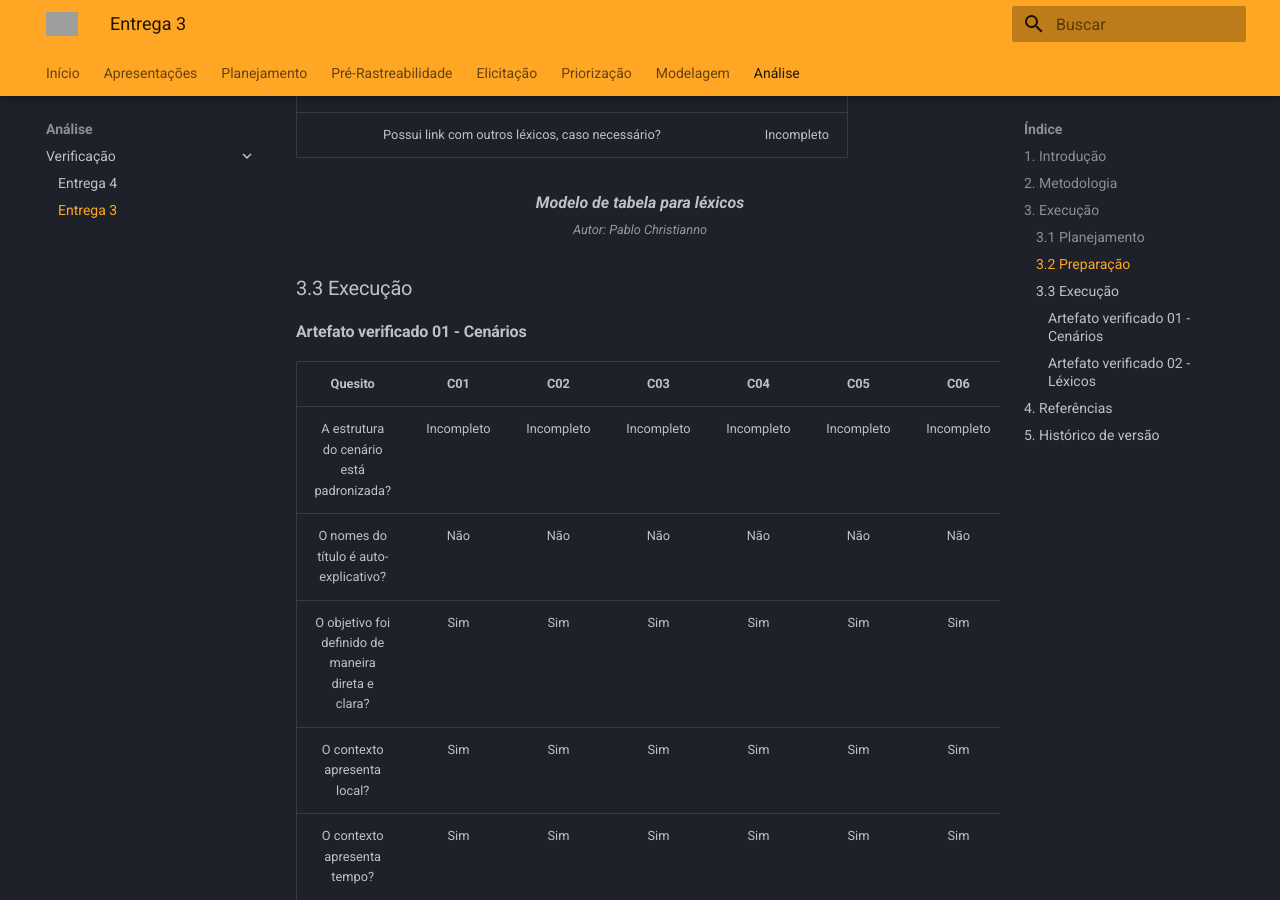
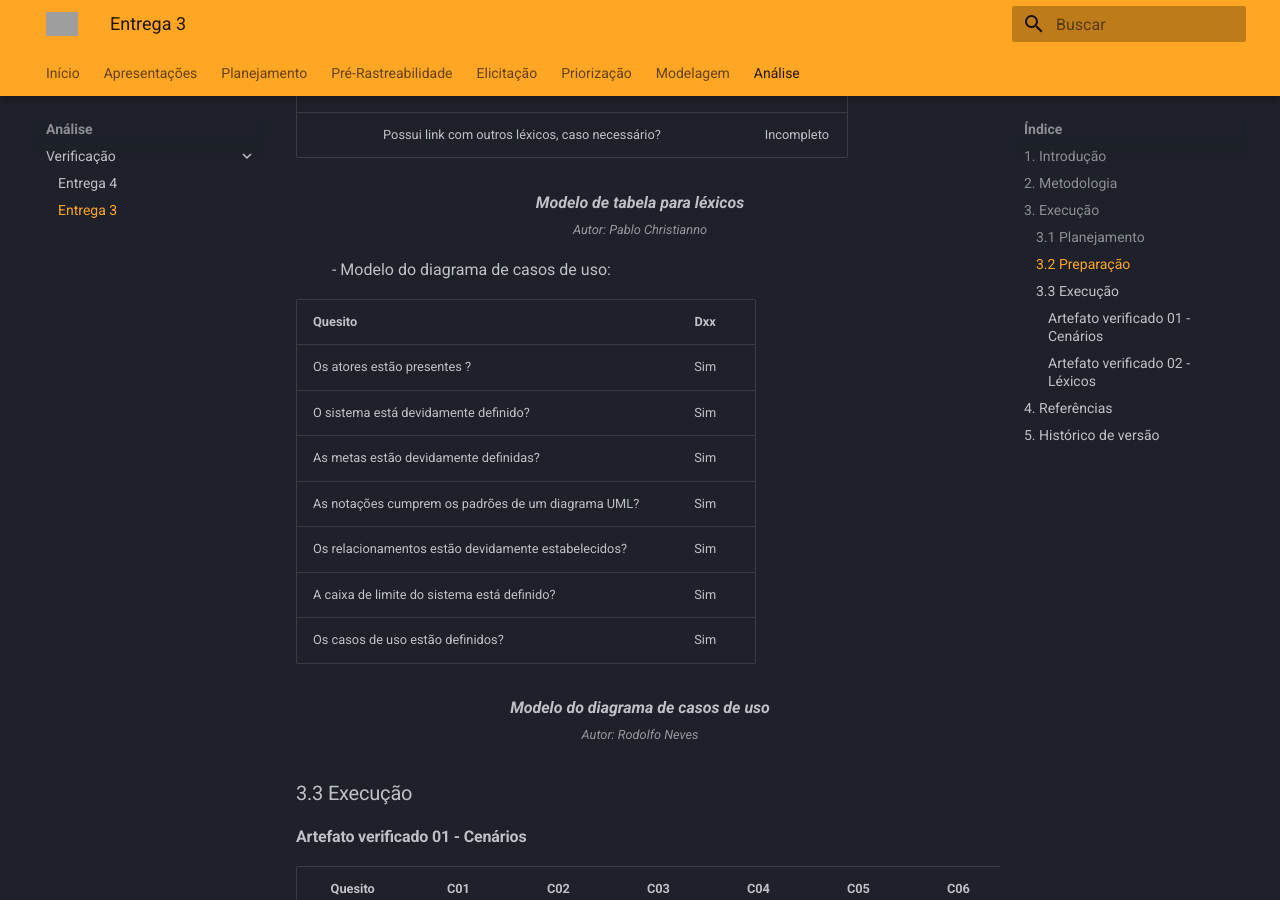
Before and after one commit to Requisitos-de-Software/2022.2-Moodle, an MkDocs documentation site: the page built from docs/Análise/Verificação/Entrega3.md, in a window 1280 px wide and 900 px high, scrolled down 2054 px. Built offline with MkDocs 1.6.1 and Material for MkDocs 9.7.7, drawn with Linux system fonts in a browser that asks for light colours; grey boxes are pictures that could not be loaded.

Commit message:
Adicionar o modelo do diagrama de casos de uso

```diff
--- a/docs/Análise/Verificação/Entrega3.md
+++ b/docs/Análise/Verificação/Entrega3.md
@@ -56,6 +56,27 @@
     <b>Modelo de tabela para léxicos</b>
         <br><small>Autor: Pablo Christianno</small>
 </figcaption>
+
+
+&emsp;&emsp; - Modelo do diagrama de casos de uso:
+
+| Quesito | Dxx |
+|:---------------------|:---:|
+| Os atores estão presentes ? | Sim |
+| O sistema está devidamente definido? | Sim |
+| As metas estão devidamente definidas? | Sim |
+| As notações cumprem os padrões de um diagrama UML? | Sim |
+| Os relacionamentos estão devidamente estabelecidos? | Sim |
+| A caixa de limite do sistema está definido? | Sim |
+| Os casos de uso estão definidos? | Sim |
+
+<figcaption align='center'>
+    <b>Modelo do diagrama de casos de uso</b>
+    <br><small>Autor: Rodolfo Neves</small>
+</figcaption>
+
+
+
 
 ### 3.3 Execução
 
```
